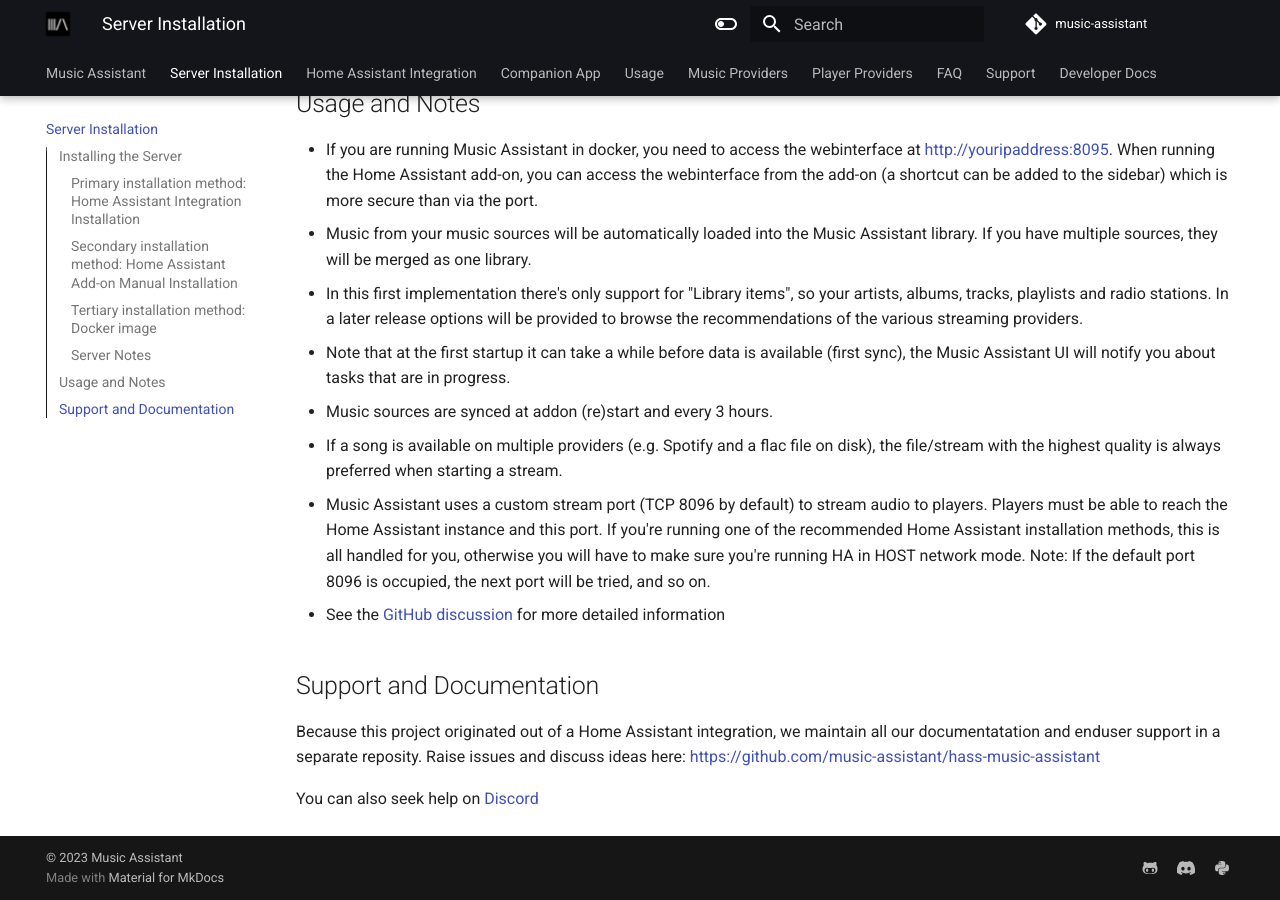
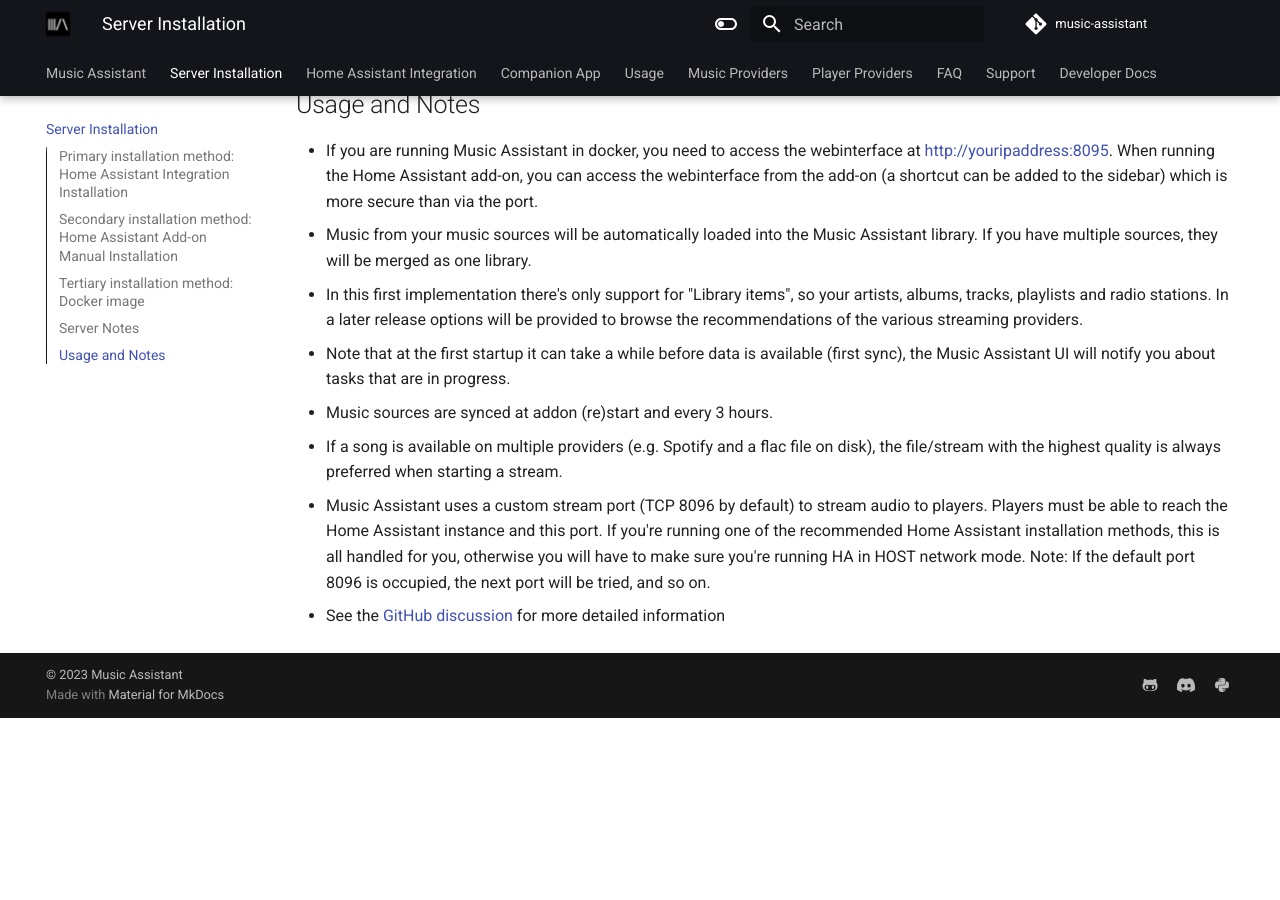
Before and after one commit to pwbriggs/music-assistant.github.io, an MkDocs documentation site: the page built from docs/Installation.md, in a window 1280 px wide and 900 px high, scrolled down 1649 px. Built offline with MkDocs 1.6.1 and Material for MkDocs 9.7.7, drawn with Linux system fonts in a browser that asks for light colours; after the commit the page ends 2367 px from its top, so only the background shows below that.

Commit message:
Remove support section

```diff
--- a/docs/Installation.md
+++ b/docs/Installation.md
@@ -1,14 +1,14 @@
-## Installing the Server
+# Installing the Server
 
 Music Assistant (MA) can be operated as a complete standalone product but it is actually tailored to use side by side with Home Assistant. MA is built with automation in mind, hence our recommended installation method is to run the server as a Home assistant Add-on which will be automatically installed when you add the Home Assistant Integration.
 
 MA requires a 64bit Operating System and a minimum of 2GB of RAM on the physical device or the container (physical devices are recommended to have 4GB+ if they are running anything else)
 
-### Primary installation method: Home Assistant Integration Installation
+## Primary installation method: Home Assistant Integration Installation
 
 Go to the [Home Assistant Integration](integration.md) page and follow the instructions there which will install the integration and the server.
 
-### Secondary installation method: Home Assistant Add-on Manual Installation
+## Secondary installation method: Home Assistant Add-on Manual Installation
 
 If you dont need the HA Integration but want to run the Music Assistant Server then install the Music Assistant Add-on manually:
 
@@ -18,7 +18,7 @@
 [![Open your Home Assistant instance and show the add add-on repository dialog with a specific repository URL pre-filled.](https://my.home-assistant.io/badges/supervisor_add_addon_repository.svg)](https://my.home-assistant.io/redirect/supervisor_add_addon_repository/?repository_url=https%3A%2F%2Fgithub.com%2Fmusic-assistant%2Fhome-assistant-addon)
 
 
-### Tertiary installation method: Docker image
+## Tertiary installation method: Docker image
 
 An alternative way to run the Music Assistant server is by running the docker image:
 
@@ -32,7 +32,7 @@
 
 ____________
 
-### Server Notes
+## Server Notes
 
 - Because the server heavily relies on multicast techniques like mDNS and uPnP to discover players in your network it MUST be run in the same Layer 2 network as your player devices.
 
@@ -62,13 +62,5 @@
 - Music Assistant uses a custom stream port (TCP 8096 by default) to stream audio to players. Players must be able to reach the Home Assistant instance and this port. If you're running one of the recommended Home Assistant installation methods, this is all handled for you, otherwise you will have to make sure you're running HA in HOST network mode. Note: If the default port 8096 is occupied, the next port will be tried, and so on.
 - See the [GitHub discussion](https://github.com/orgs/music-assistant/discussions/710#discussioncomment-7987528) for more detailed information
 
-## Support and Documentation
-
-Because this project originated out of a Home Assistant integration, we maintain all our documentatation and enduser support in a separate reposity. Raise issues and discuss ideas here:
-https://github.com/music-assistant/hass-music-assistant
-
-You can also seek help on [Discord](https://discord.gg/kaVm8hGpne)
-
-
 [repository-badge]: https://img.shields.io/badge/Add%20repository%20to%20my-Home%20Assistant-41BDF5?logo=home-assistant&style=for-the-badge
 [repository-url]: https://my.home-assistant.io/redirect/supervisor_add_addon_repository/?repository_url=https%3A%2F%2Fgithub.com%2Fmusic-assistant%2Fhome-assistant-addon
```
